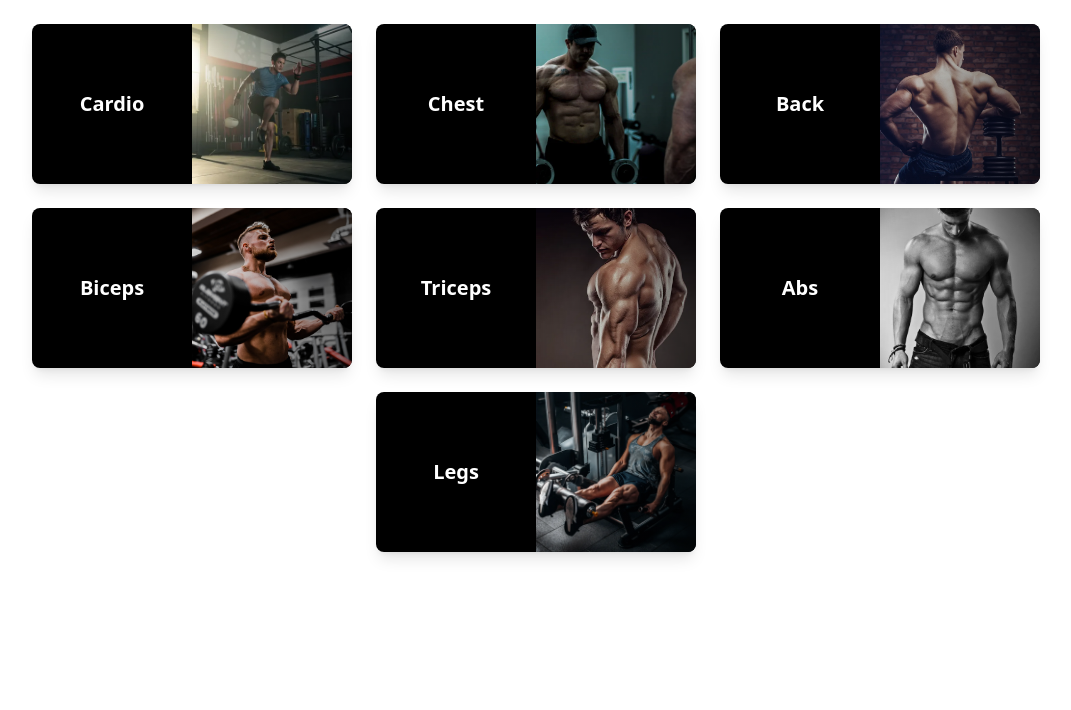
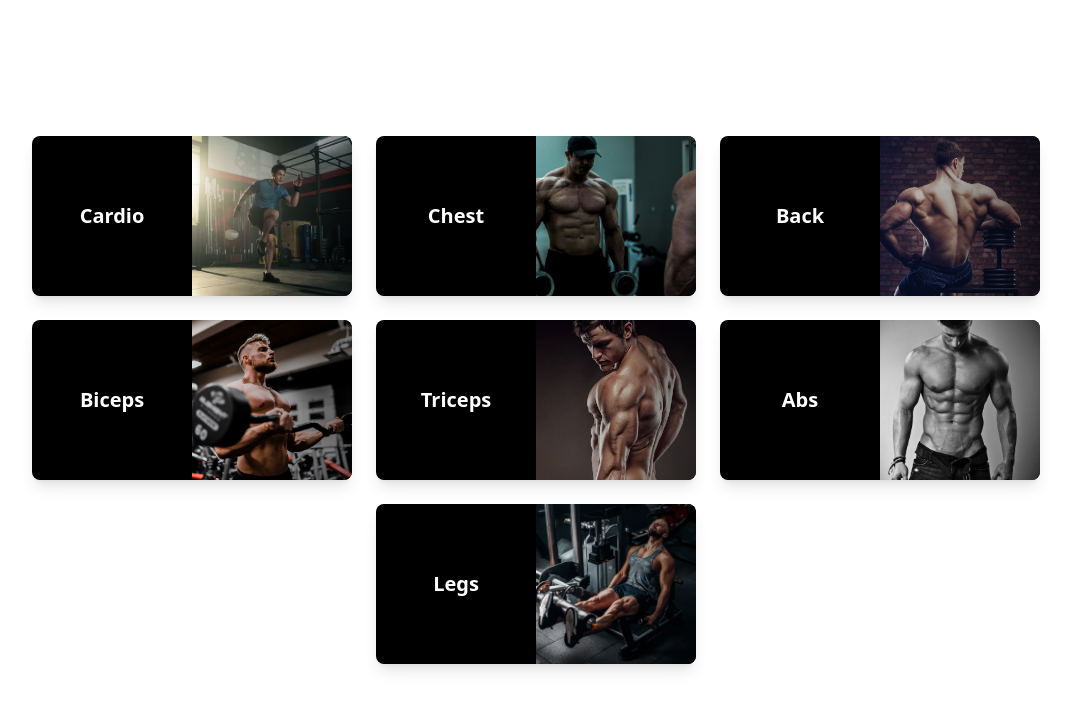
Before and after one commit to shashankshet/LiftNote, a React (Vite) app in the folder frontend/: page /Trackworkout in a window 1280 px wide. Shown: the top 710 px of the page, without its empty margins (104-1175 px from the left). Built offline with nearby package versions, Linux system fonts and the light colour scheme.

Commit message:
add: centre align cards

```diff
--- a/frontend/src/components/Trackworkout.jsx
+++ b/frontend/src/components/Trackworkout.jsx
@@ -18,7 +18,8 @@ const Trackworkout = () => {
   };
 
   return (
-    <div className="flex flex-wrap justify-center gap-6 p-6 bg-white-900 dark:bg-black">
+    <div className="flex items-center justify-center min-h-screen bg-white-900 dark:bg-black">
+      <div className="flex flex-wrap justify-center gap-6 p-6">
         {workoutCategories.map((category) => (
           <div
             key={category.name}
@@ -41,6 +42,7 @@ const Trackworkout = () => {
           </div>
         ))}
       </div>
+    </div>
   );
 };
 
```
Lines whose indentation alone changed are shown as unchanged.
